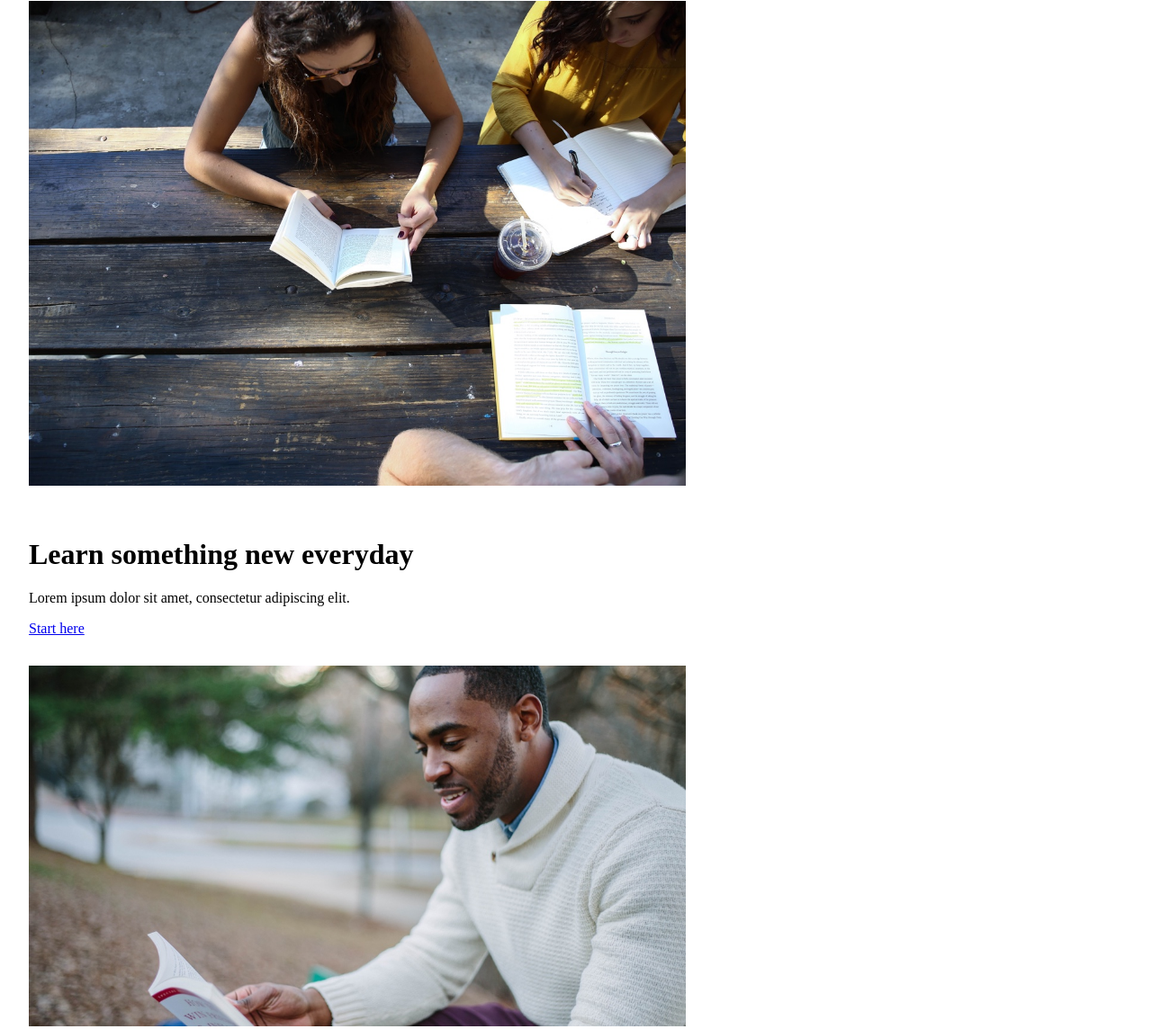
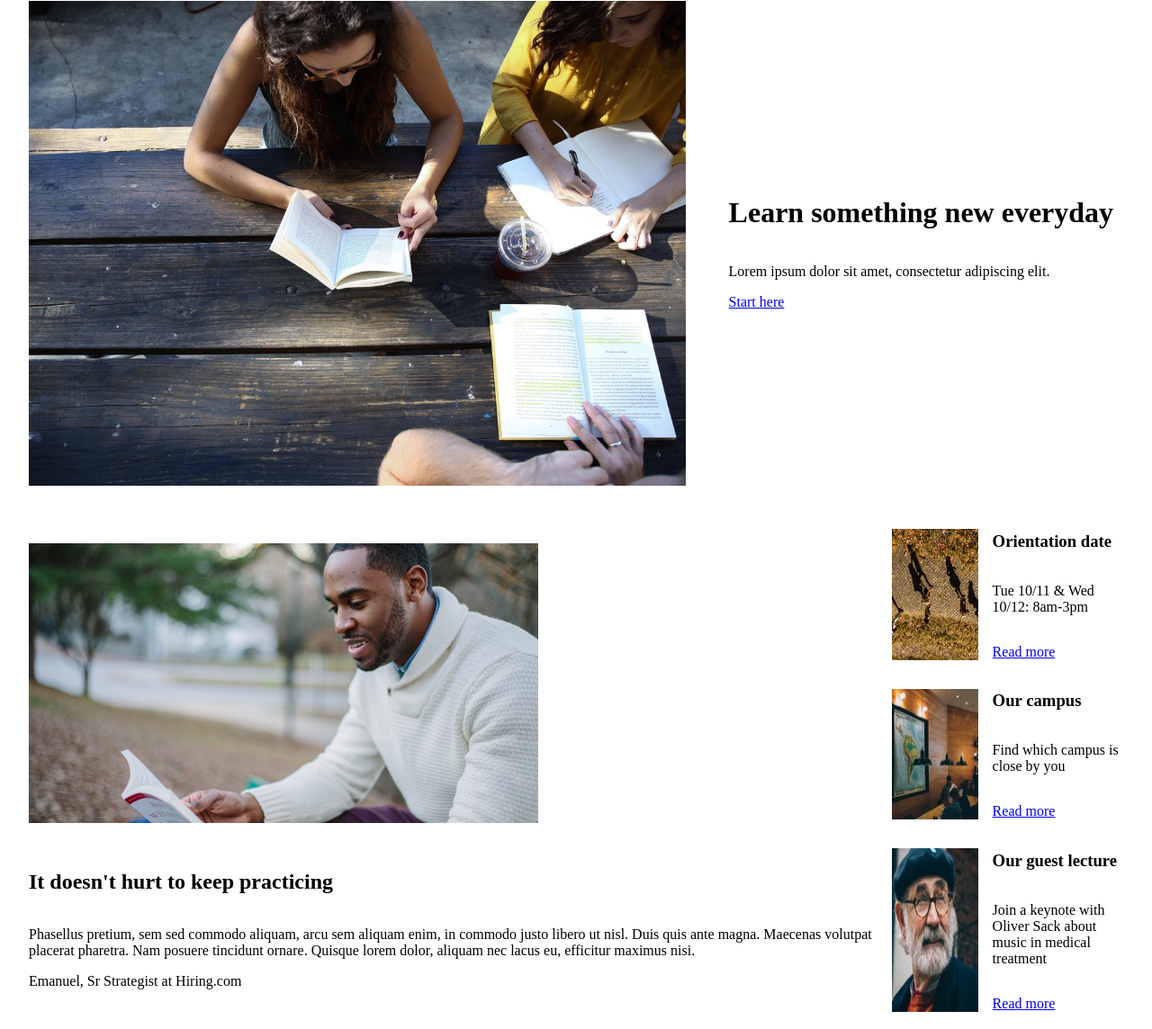
Before and after one commit to gaycoding/capstone, a plain HTML site: page index.html in a window 1280 px wide. Shown: the part 95-1239 px from the top of the page at 90% size. Drawn offline with Linux system fonts and the light colour scheme.

Commit message:
most flex for header - practicing

```diff
--- a/css/style.css
+++ b/css/style.css
@@ -35,28 +35,70 @@ nav li {
 
 /* Container */
 .container {
-  display:block;
   margin: 64px 24px 100px 24px;
+}
+
+.learn {
+  display: flex;
 }
 
 .banner {
   margin: 32px 24px 32px 0px;
   width: 60%;
+  height: 60%;
+  display: flex;
+}
+
+.learn.text {
+  display: flex;
+  flex-direction: column;
+  justify-content: center;: center;
+  margin-left: 24px;
+}
+
+.start-here {
+  display: flex;
+}
+
+.practicing {
+  display: flex;
+}
+
+.practicing.main {
+  display: flex;
+  flex-direction: column;
+
 }
 
 .information-main {
   margin: 32px 24px 32px 0px;
   width: 60%;
+  display: flex;
+}
+
+.side-buttons {
+  width: 40%;
+  display: flex;
+  flex-direction: column;
+  justify-content: center;
 }
 
 .side-button {
-  width: 40%;
+flex-direction: row;
+  display: flex;
+
 }
 
 .side-button img {
   height: auto;
   width: 35%;
   margin: 16px;
+}
+
+.side-button.text {
+  flex-direction: column;
+    display: flex;
+    width: 65%;
 }
 
 .source {
--- a/index.html
+++ b/index.html
@@ -24,33 +24,45 @@
   <div class="container">
   <div class="learn">
     <img  class="banner" src="capstone_colmar_assets/capstone_colmar_assets/images/banner.jpg" alt="image not available"/>
+  <div class="learn text">
     <h1>Learn something new everyday</h1>
     <p>Lorem ipsum dolor sit amet, consectetur adipiscing elit.</p>
-    <span><a target="_blank" href="https://www.codecademy.com/">Start here</a></span>
+    <span class="start-here"><a target="_blank" href="https://www.codecademy.com/">Start here</a></span>
+</div>
 </div>
   <div class="practicing">
+  <div class="practicing main">
     <img  class="information-main" src="capstone_colmar_assets/capstone_colmar_assets/images/information-main.jpg" alt="image not available"/>
     <h2>It doesn't hurt to keep practicing</h2>
     <p>Phasellus pretium, sem sed commodo aliquam, arcu sem aliquam enim, in commodo justo libero ut nisl. Duis quis ante magna. Maecenas volutpat placerat pharetra. Nam posuere tincidunt ornare. Quisque lorem dolor, aliquam nec lacus eu, efficitur maximus nisi.</p>
+    <span class="source">Emanuel, Sr Strategist at Hiring.com</span>
+</div>
+  <div class="side-buttons">
   <div class="side-button">
     <img  class="" src="capstone_colmar_assets/capstone_colmar_assets/images/information-orientation.jpg" alt="image not available"/>
+  <div class="side-button text">
     <h3>Orientation date</h3>
     <p>Tue 10/11 & Wed 10/12: 8am-3pm</p>
     <p><a target="_blank" href="https://www.codecademy.com/">Read more</a></p>
 </div>
+</div>
   <div class="side-button">
     <img  class="" src="capstone_colmar_assets/capstone_colmar_assets/images/information-campus.jpg" alt="image not available"/>
+  <div class="side-button text">
     <h3>Our campus</h3>
     <p>Find which campus is close by you</p>
     <p><a target="_blank" href="https://www.codecademy.com/">Read more</a></p>
 </div>
+</div>
   <div class="side-button">
     <img  class="" src="capstone_colmar_assets/capstone_colmar_assets/images/information-guest-lecture.jpg" alt="image not available"/>
+  <div class="side-button text">
     <h3>Our guest lecture</h3>
     <p>Join a keynote with Oliver Sack about music in medical treatment</p>
     <p><a target="_blank" href="https://www.codecademy.com/">Read more</a></p>
 </div>
-    <span class="source">Emanuel, Sr Strategist at Hiring.com</span>
+</div>
+</div>
 </div>
   <div class="start">
     <h2>Start learning</h2>
@@ -110,6 +122,7 @@
     <video autoplay loop src="capstone_colmar_assets/capstone_colmar_assets/videos/thesis.mp4" height="" width="">Video not supported</video>
     <h3>Reimagine urban</h3>
     <p>Phasellus pretium, sem sed commodo aliquam, arcu sem aliquam enim, in commodo justo libero ut nisl. Duis quis ante magna. Maecenas volutpat placerat pharetra. Nam posuere tincidunt ornare. Quisque lorem dolor, aliquam nec lacus eu, efficitur maximus nisi.</p>
+  <div class="side-buttons">
   <div class="side-button">
     <img src="capstone_colmar_assets/capstone_colmar_assets/images/thesis-fisma.jpg" alt="image not available"/>
     <h3>Fisma: Design and Prototype</h3>
@@ -121,6 +134,7 @@
     <p>Research study about New York</p>
 </div>
 </div>
+</div>
     <!-- Footer -->
   <footer>
     <span>© 2016 Colmar Academy. All rights reserved</span>
```
